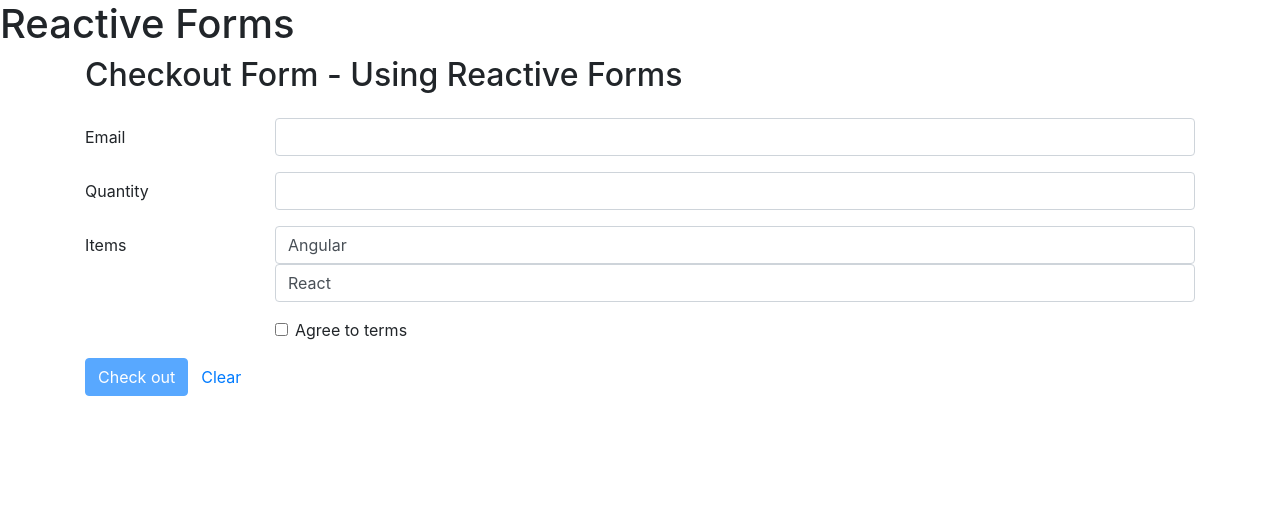
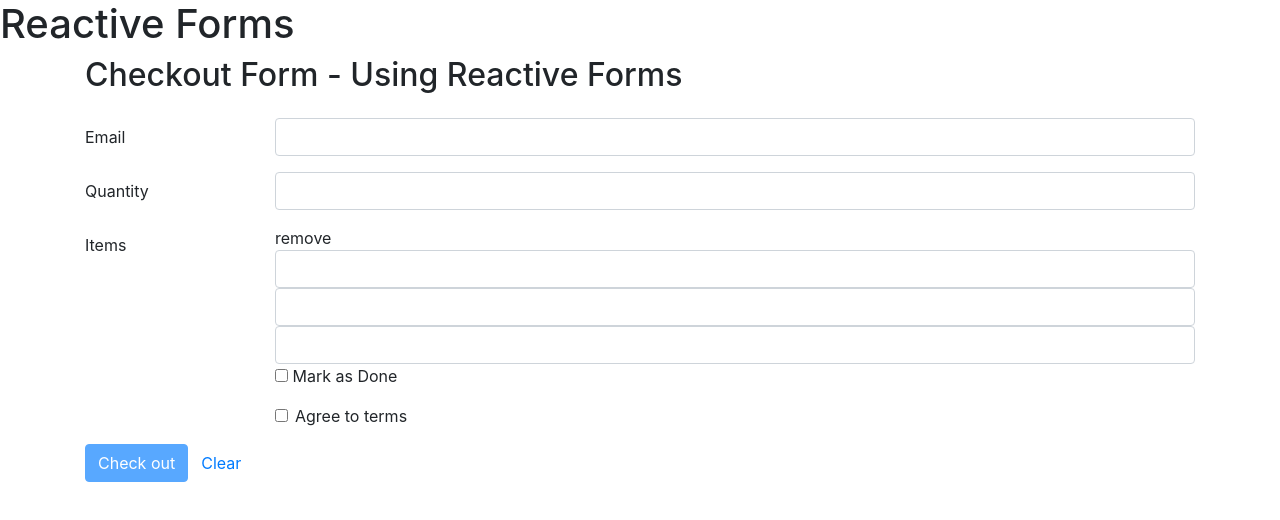
Before and after one commit to Dul18/Angular9TDF, an Angular app: page /checkout in a window 1280 px wide. Shown: the top 520 px of the page. Built offline with nearby package versions, Linux system fonts and the light colour scheme.

Commit message:
Nested Form Array

```diff
--- a/src/app/checkout/checkout.component.html
+++ b/src/app/checkout/checkout.component.html
@@ -20,7 +20,7 @@
 
 
 
-  <!--
+
      <div class="form-group row">
       <label for="inputPassword3" class="col-sm-2 col-form-label">Items</label>
       <div class="col-sm-10" formArrayName="items">
@@ -31,15 +31,15 @@
       <input class="form-control" type="text" formControlName="itemId" id="task{{i}}">
       <input class="form-control" type="text" formControlName="itemName" id="task{{i}}">
       <input class="form-control" type="text" formControlName="itemDesc" id="task{{i}}">
-      <input class="checkbox" formControlName="itemDone">
+      <input class="checkbox" type="checkbox"      formControlName="itemDone">
       Mark as Done
     </div>
     </div>
 
     </div>
-  -->
 
-  <div class="form-group row">
+
+  <!--<div class="form-group row">
     <label for="inputPassword3" class="col-sm-2 col-form-label">Items</label>
     <div class="col-sm-10" formArrayName="items">
 
@@ -51,7 +51,7 @@
   </div>
   </div>
 
-  </div>
+  </div>-->
 
   <div class="form-group row">
     <div class="col-sm-2"></div>
--- a/src/app/checkout/checkout.component.ts
+++ b/src/app/checkout/checkout.component.ts
@@ -32,13 +32,14 @@ export class CheckoutComponent implements OnInit {
       quantity:['', Validators.required],
       terms: ['', Validators.requiredTrue],
 
-      items: this.formBuilder.array([
+
+      /*items: this.formBuilder.array([
 
          new FormControl('Angular'),
          new FormControl('React'),
-      ])
+      ])*/
 
-     /* items: this.formBuilder.array([
+     items: this.formBuilder.array([
 
         this.formBuilder.group({
 
@@ -49,7 +50,19 @@ export class CheckoutComponent implements OnInit {
 
         })
 
-      ])*/
+      ])
+        /*this.formBuilder.group({
+
+          taskId:['1'],
+          taskName:['ARC'],
+          itemDesc:['Tutorial'],
+          itemDone:['',Validators.requiredTrue]
+
+        })*/
+
+
+
+
 
     });
 
@@ -58,6 +71,26 @@ export class CheckoutComponent implements OnInit {
 
   ngOnInit(): void {
 
+    //get the legth(size of the array)
+    //getting individual array items
+    //set array value for elements
+    //reset array
+
+
+    this.checkoutForm.get('items').setValue([{
+
+          itemId:['1'],
+          itemName:['Learning'],
+          itemDesc:['Angular 9'],
+          itemDone:['',Validators.requiredTrue]
+    }]);
+
+    console.log(this.checkoutForm.get('items').value.length);
+    console.log(this.checkoutForm.get('items').value);
+   const itemVal = this.checkoutForm.get('items').value;
+    console.log(itemVal[0].itemDesc);
+
+    this.checkoutForm.get('items').reset();
 
    /* this.checkoutForm.get('emailAddr').valueChanges.subscribe(data =>{
 
```
